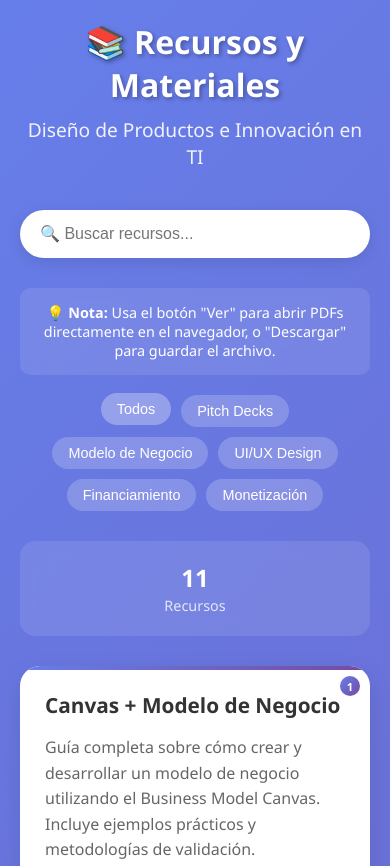
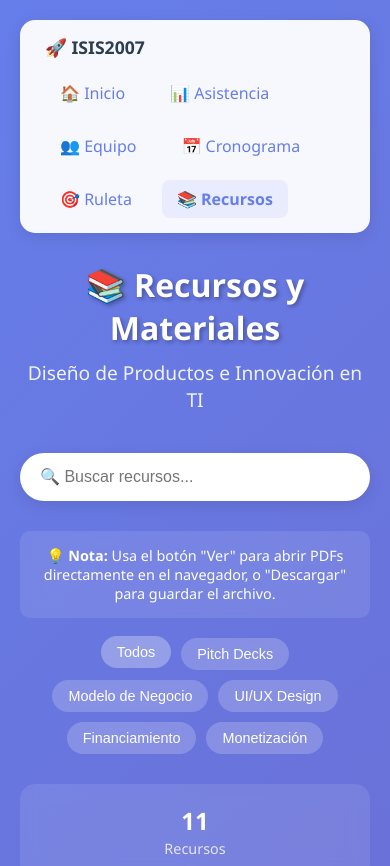
Before and after one commit to Juanes1203/DISENO-DE-PRODUCTOS-E-INNOVACION-202502, a website: page recursos-materiales.html in a window 390 px wide. Shown: the top 866 px of the page. Drawn offline with Linux system fonts and the light colour scheme.

Commit message:
🧭 Agregar barra de navegación a página de recursos
- ✅ Barra de navegación completa con enlaces a todas las páginas
- 🏠 Enlaces a: Inicio, Asistencia, Equipo, Cronograma, Ruleta
- 📚 Página actual (Recursos) destacada como activa
- 🎨 Diseño consistente con el resto del sitio
- 📱 Responsive y con efectos hover
- 🚀 Logo ISIS2007 en la barra de navegación

```diff
--- a/recursos-materiales.html
+++ b/recursos-materiales.html
@@ -302,6 +302,89 @@
 </head>
 <body>
     <div class="container">
+        <!-- Barra de navegación -->
+        <nav style="
+            background: rgba(255,255,255,0.95);
+            padding: 15px 25px;
+            border-radius: 15px;
+            margin-bottom: 30px;
+            box-shadow: 0 4px 16px rgba(0,0,0,0.1);
+            backdrop-filter: blur(10px);
+        ">
+            <div style="
+                display: flex;
+                justify-content: space-between;
+                align-items: center;
+                flex-wrap: wrap;
+                gap: 15px;
+            ">
+                <div style="font-weight: 600; color: #2c3e50; font-size: 1.1rem;">
+                    🚀 ISIS2007
+                </div>
+                <div style="display: flex; gap: 15px; flex-wrap: wrap;">
+                    <a href="index.html" style="
+                        color: #667eea;
+                        text-decoration: none;
+                        padding: 8px 15px;
+                        border-radius: 8px;
+                        transition: all 0.3s ease;
+                        font-weight: 500;
+                    " onmouseover="this.style.background='rgba(102,126,234,0.1)'" onmouseout="this.style.background='transparent'">
+                        🏠 Inicio
+                    </a>
+                    <a href="asistencia-simple.html" style="
+                        color: #667eea;
+                        text-decoration: none;
+                        padding: 8px 15px;
+                        border-radius: 8px;
+                        transition: all 0.3s ease;
+                        font-weight: 500;
+                    " onmouseover="this.style.background='rgba(102,126,234,0.1)'" onmouseout="this.style.background='transparent'">
+                        📊 Asistencia
+                    </a>
+                    <a href="team.html" style="
+                        color: #667eea;
+                        text-decoration: none;
+                        padding: 8px 15px;
+                        border-radius: 8px;
+                        transition: all 0.3s ease;
+                        font-weight: 500;
+                    " onmouseover="this.style.background='rgba(102,126,234,0.1)'" onmouseout="this.style.background='transparent'">
+                        👥 Equipo
+                    </a>
+                    <a href="schedule.html" style="
+                        color: #667eea;
+                        text-decoration: none;
+                        padding: 8px 15px;
+                        border-radius: 8px;
+                        transition: all 0.3s ease;
+                        font-weight: 500;
+                    " onmouseover="this.style.background='rgba(102,126,234,0.1)'" onmouseout="this.style.background='transparent'">
+                        📅 Cronograma
+                    </a>
+                    <a href="ruleta-estudiantes.html" style="
+                        color: #667eea;
+                        text-decoration: none;
+                        padding: 8px 15px;
+                        border-radius: 8px;
+                        transition: all 0.3s ease;
+                        font-weight: 500;
+                    " onmouseover="this.style.background='rgba(102,126,234,0.1)'" onmouseout="this.style.background='transparent'">
+                        🎯 Ruleta
+                    </a>
+                    <span style="
+                        color: #667eea;
+                        padding: 8px 15px;
+                        border-radius: 8px;
+                        background: rgba(102,126,234,0.1);
+                        font-weight: 600;
+                    ">
+                        📚 Recursos
+                    </span>
+                </div>
+            </div>
+        </nav>
+
         <div class="header">
             <h1>📚 Recursos y Materiales</h1>
             <p>Diseño de Productos e Innovación en TI</p>
```
